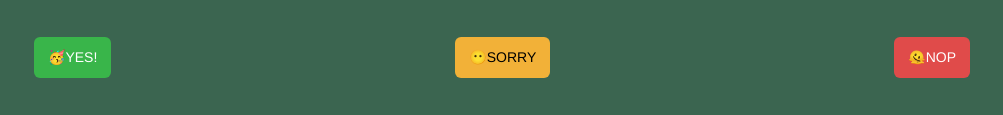
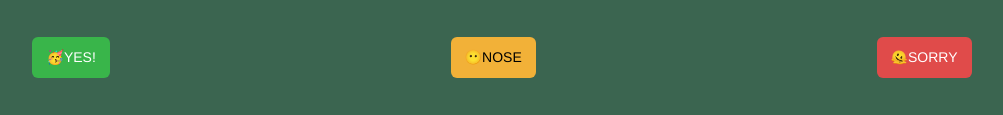
Before and after one commit to ovnielsen/cumple, a website: page index.html in a window 1280 px wide. Shown: the part 2038-2153 px from the top of the page, without its empty margins (138-1141 px from the left). Drawn offline with Linux system fonts and the light colour scheme.

Commit message:
confuse links

```diff
--- a/index.html
+++ b/index.html
@@ -45,9 +45,9 @@
             <button id="btnYes"
                 style="padding:10px 14px;font-size:14px;border-radius:6px;border:none;background:#39b54a;color:#fff;cursor:pointer">🥳YES!</button>
             <button id="btnSorry"
-                style="padding:10px 14px;font-size:14px;border-radius:6px;border:none;background:#f2b138;color:#000;cursor:pointer">😶SORRY</button>
+                style="padding:10px 14px;font-size:14px;border-radius:6px;border:none;background:#f2b138;color:#000;cursor:pointer">😶NOSE</button>
             <button id="btnNo"
-                style="padding:10px 14px;font-size:14px;border-radius:6px;border:none;background:#e04b4a;color:#fff;cursor:pointer">🫠NOP</button>
+                style="padding:10px 14px;font-size:14px;border-radius:6px;border:none;background:#e04b4a;color:#fff;cursor:pointer">🫠SORRY</button>
         </div>
     </div>
     <script>
```
